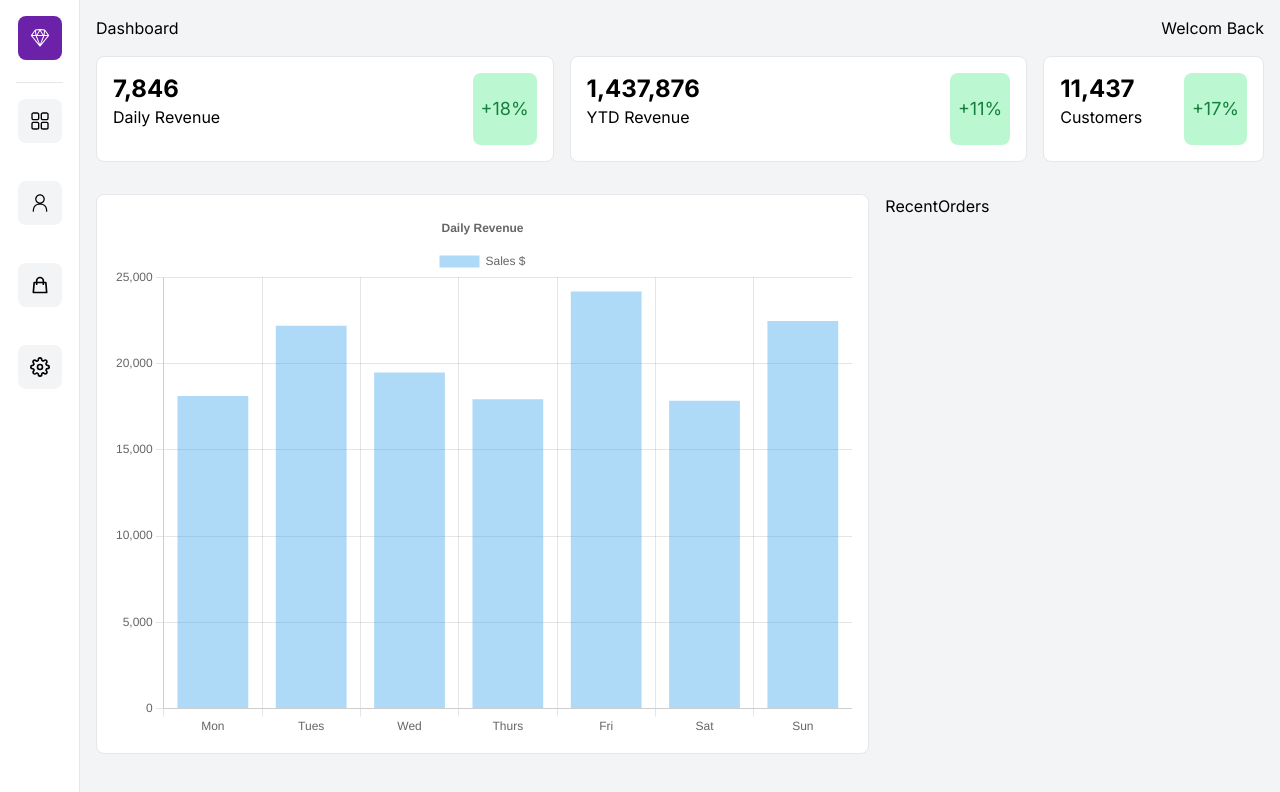
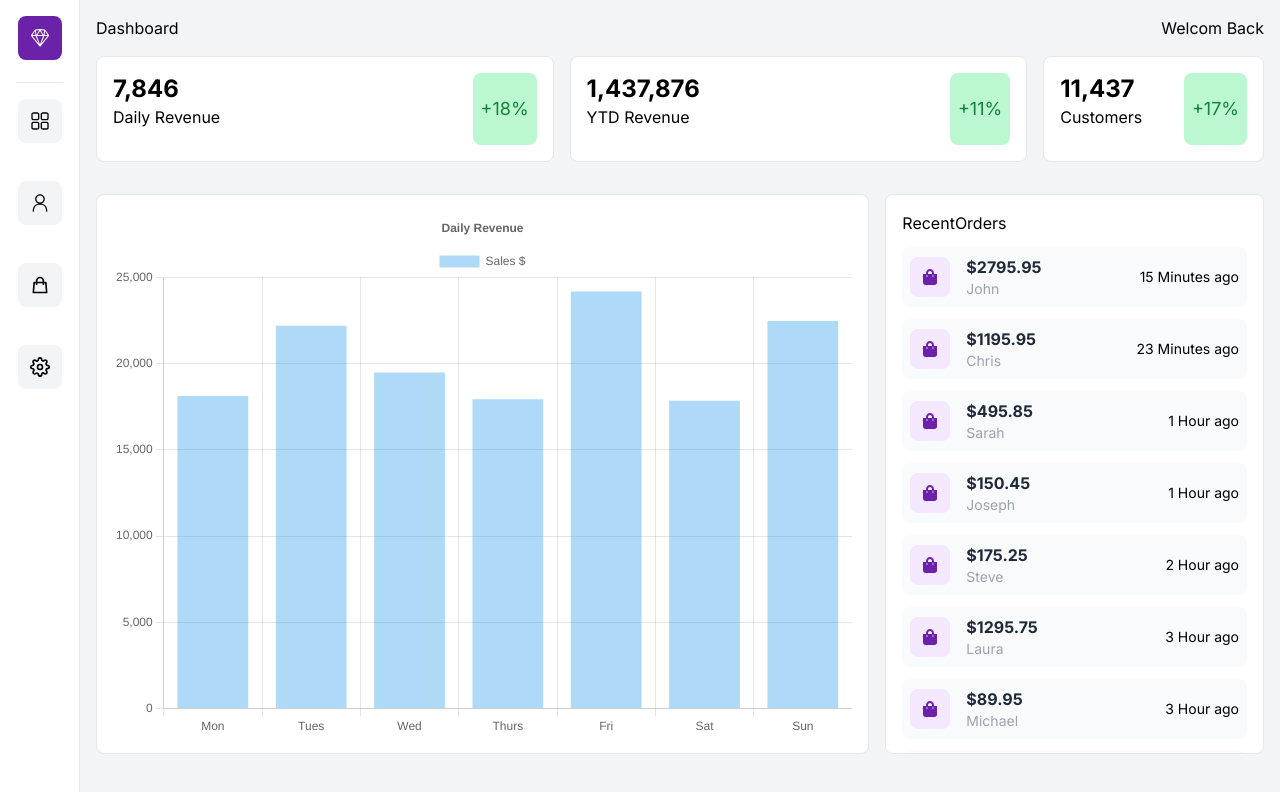
Before and after one commit to shanerbergman/next-tailwind-dashborad, a Next.js app: page / in a window 1280 px wide. Shown: the top 792 px of the page. Built offline with nearby package versions, Linux system fonts and the light colour scheme.

Commit message:
add recent orders ui

```diff
--- a/app/components/RecentOrders.jsx
+++ b/app/components/RecentOrders.jsx
@@ -1,9 +1,31 @@
 import React from "react";
-
+import { data } from "../data/data";
+import { FaShoppingBag } from "react-icons/fa";
 const RecentOrders = () => {
   return (
-    <div>
-      <div>RecentOrders</div>
+    <div className="w-full col-span-1 relative lg:h-[70vh] h-[50vh] m-auto p-4 border rounded-lg bg-white overflow-auto">
+      <h1>RecentOrders</h1>
+      <ul>
+        {data.map((d, id) => {
+          return (
+            <li
+              key={id}
+              className="bg-gray-50 hover:bg-gray-100 rounded-lg my-3 p-2 flex items-center cursor-pointer"
+            >
+              <div className="bg-purple-100 rounded-lg p-3">
+                <FaShoppingBag className="text-purple-800" />
+              </div>
+              <div className="pl-4">
+                <p className="text-gray-800 font-bold">${d.total}</p>
+                <p className="text-gray-400 text-sm">{d.name.first}</p>
+              </div>
+              <p className="lg:flex md:hidden absolute right-6 text-sm">
+                {d.date}
+              </p>
+            </li>
+          );
+        })}
+      </ul>
     </div>
   );
 };
```
